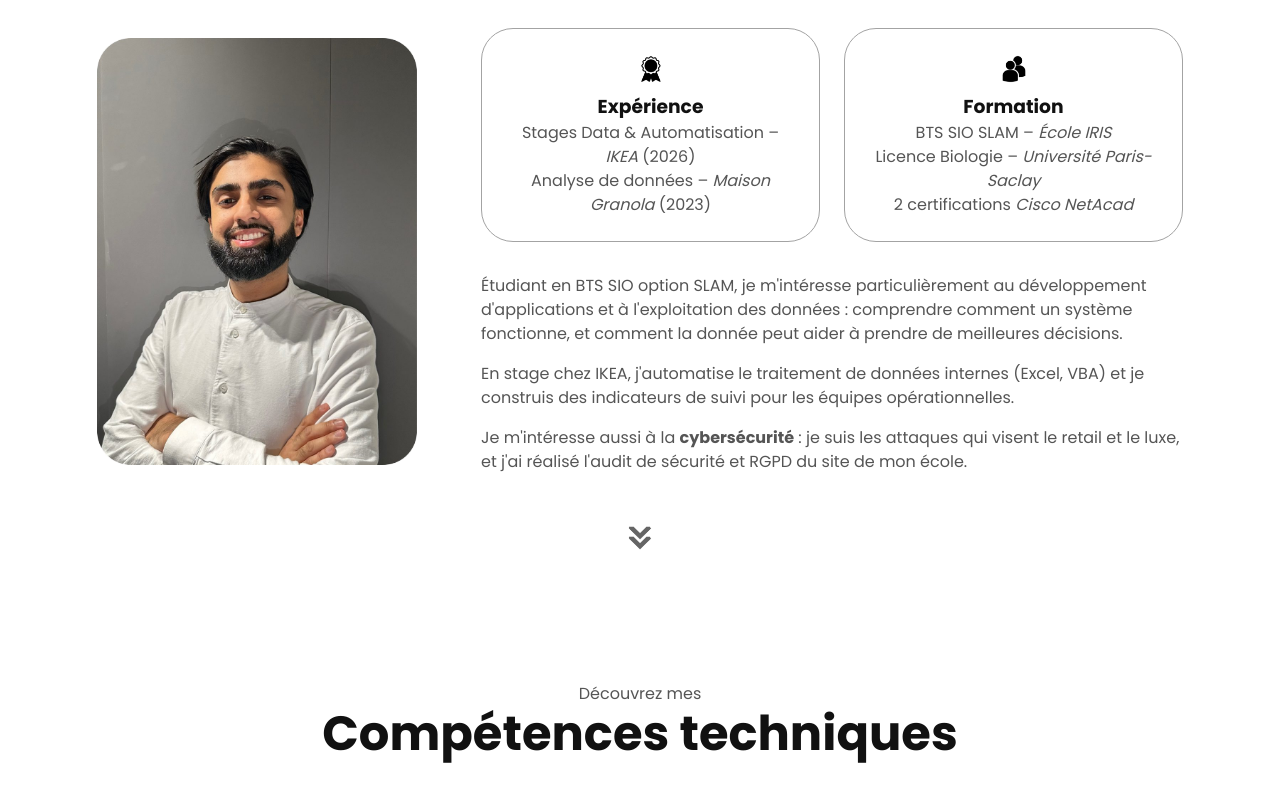
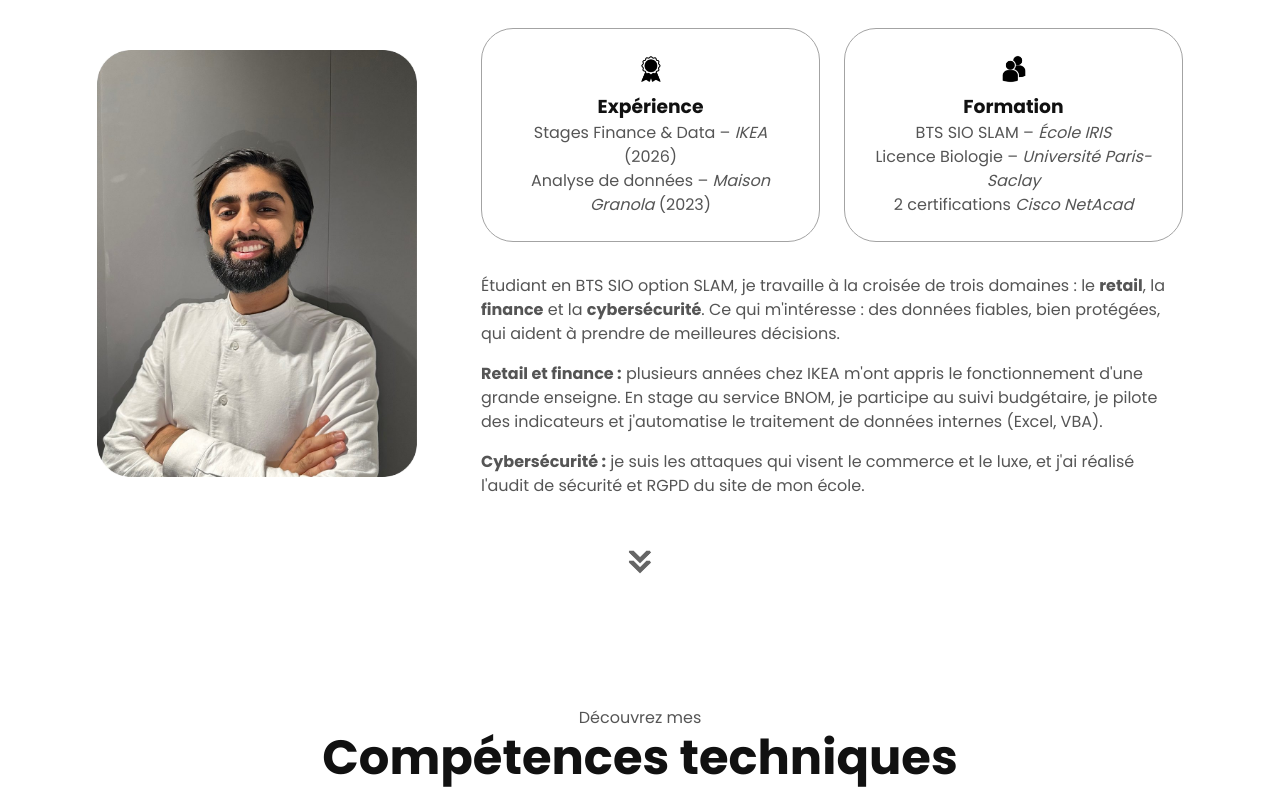
Before and after one commit to naghu01/naghu01.github.io, a plain HTML site: page index.html in a window 1280 px wide. Shown: the part 980-1770 px from the top of the page. Drawn offline with Linux system fonts and the light colour scheme.

Commit message:
Positionnement data, finance et cybersécurité au service du retail
Co-Authored-By: Claude Opus 5.5 <noreply@anthropic.com>
Claude-Session: https://claude.ai/code/session_01P97YLANNj7r5NSbCaDkfyQ

```diff
--- a/index.html
+++ b/index.html
@@ -6,7 +6,7 @@
     <title>Najeeb GHULAM – Portfolio BTS SIO SLAM</title>
     <meta
       name="description"
-      content="Portfolio de Najeeb GHULAM, étudiant en BTS SIO option SLAM à l'École IRIS (Paris) : réalisations professionnelles E5 / E6, stages, compétences et veille technologique."
+      content="Portfolio de Najeeb GHULAM, étudiant en BTS SIO option SLAM à l'École IRIS (Paris) : data, finance et cybersécurité appliquées au retail : réalisations E5 / E6, stages, audit de sécurité et veille technologique."
     />
     <link rel="icon" href="./assets/profile-pic.png" />
 
@@ -65,7 +65,7 @@
             Étudiant en BTS SIO option SLAM<br />
             à l'École IRIS – Paris
           </p>
-          <p class="hero-tagline">Développement d'applications · Data · Cybersécurité</p>
+          <p class="hero-tagline">Data, finance et cybersécurité au service du retail</p>
           <div class="btn-container">
             <a class="btn btn-color-2" href="./assets/CV_NAJEEB_GHULAM.pdf" target="_blank" rel="noopener">Mon CV</a>
             <a class="btn btn-color-1" href="#contact">Me contacter</a>
@@ -94,7 +94,7 @@
               <div class="details-container">
                 <img src="./assets/experience.png" alt="" class="icon" aria-hidden="true" />
                 <h3>Expérience</h3>
-                <p>Stages Data &amp; Automatisation – <em>IKEA</em> (2026)<br />Analyse de données – <em>Maison Granola</em> (2023)</p>
+                <p>Stages Finance &amp; Data – <em>IKEA</em> (2026)<br />Analyse de données – <em>Maison Granola</em> (2023)</p>
               </div>
               <div class="details-container">
                 <img src="./assets/education.png" alt="" class="icon" aria-hidden="true" />
@@ -104,17 +104,20 @@
             </div>
             <div class="text-container">
               <p>
-                Étudiant en BTS SIO option SLAM, je m'intéresse particulièrement au développement
-                d'applications et à l'exploitation des données : comprendre comment un système
-                fonctionne, et comment la donnée peut aider à prendre de meilleures décisions.
+                Étudiant en BTS SIO option SLAM, je travaille à la croisée de trois domaines :
+                le <strong>retail</strong>, la <strong>finance</strong> et la
+                <strong>cybersécurité</strong>. Ce qui m'intéresse : des données fiables, bien
+                protégées, qui aident à prendre de meilleures décisions.
               </p>
               <p>
-                En stage chez IKEA, j'automatise le traitement de données internes (Excel, VBA) et
-                je construis des indicateurs de suivi pour les équipes opérationnelles.
+                <strong>Retail et finance :</strong> plusieurs années chez IKEA m'ont appris le
+                fonctionnement d'une grande enseigne. En stage au service BNOM, je participe au
+                suivi budgétaire, je pilote des indicateurs et j'automatise le traitement de
+                données internes (Excel, VBA).
               </p>
               <p>
-                Je m'intéresse aussi à la <strong>cybersécurité</strong> : je suis les attaques qui
-                visent le retail et le luxe, et j'ai réalisé l'audit de sécurité et RGPD du site de mon école.
+                <strong>Cybersécurité :</strong> je suis les attaques qui visent le commerce et le
+                luxe, et j'ai réalisé l'audit de sécurité et RGPD du site de mon école.
               </p>
             </div>
           </div>
@@ -174,8 +177,8 @@
           </li>
           <li class="timeline-item">
             <p class="timeline-meta">Stage BTS 1re année · IKEA, service BNOM · juin – juillet 2026</p>
-            <h3>Data &amp; pilotage d'indicateurs</h3>
-            <p>Construction et suivi de KPI, exploitation de données pour le suivi budgétaire et opérationnel.</p>
+            <h3>Suivi budgétaire et pilotage de KPI</h3>
+            <p>Suivi budgétaire, construction et suivi d'indicateurs de performance, exploitation de données pour le pilotage opérationnel.</p>
           </li>
           <li class="timeline-item">
             <p class="timeline-meta">Stage · Maison Granola · décembre 2023</p>
@@ -390,7 +393,8 @@
         <p class="section-intro">
           <strong>Sujet : les cybermenaces qui visent le retail et le luxe.</strong><br />
           Pourquoi les enseignes et les maisons de luxe sont-elles devenues des cibles
-          privilégiées, et comment les attaquants y entrent-ils ?
+          privilégiées, et comment les attaquants y entrent-ils ? Les mêmes techniques
+          touchent aussi les acteurs financiers, ce qui rend le sujet transversal.
         </p>
         <div class="project-grid">
           <article class="project-card">
```
